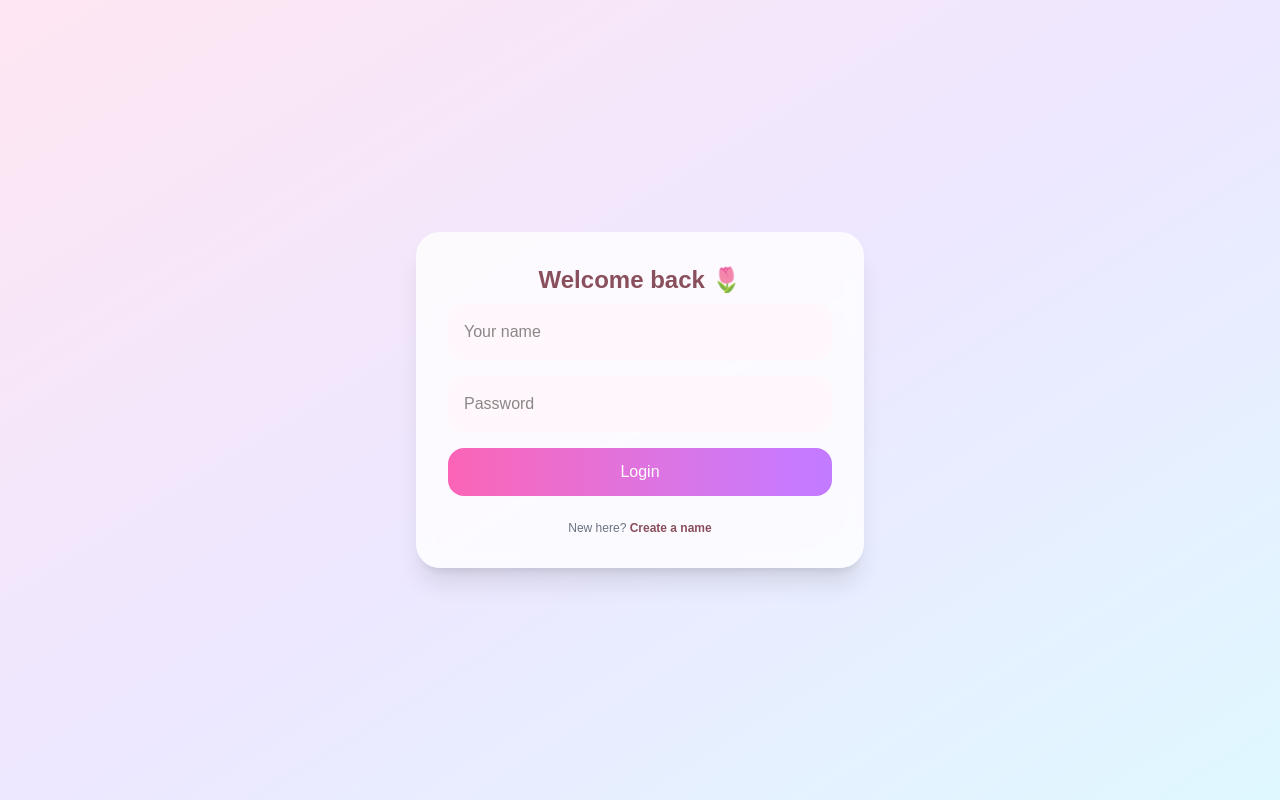
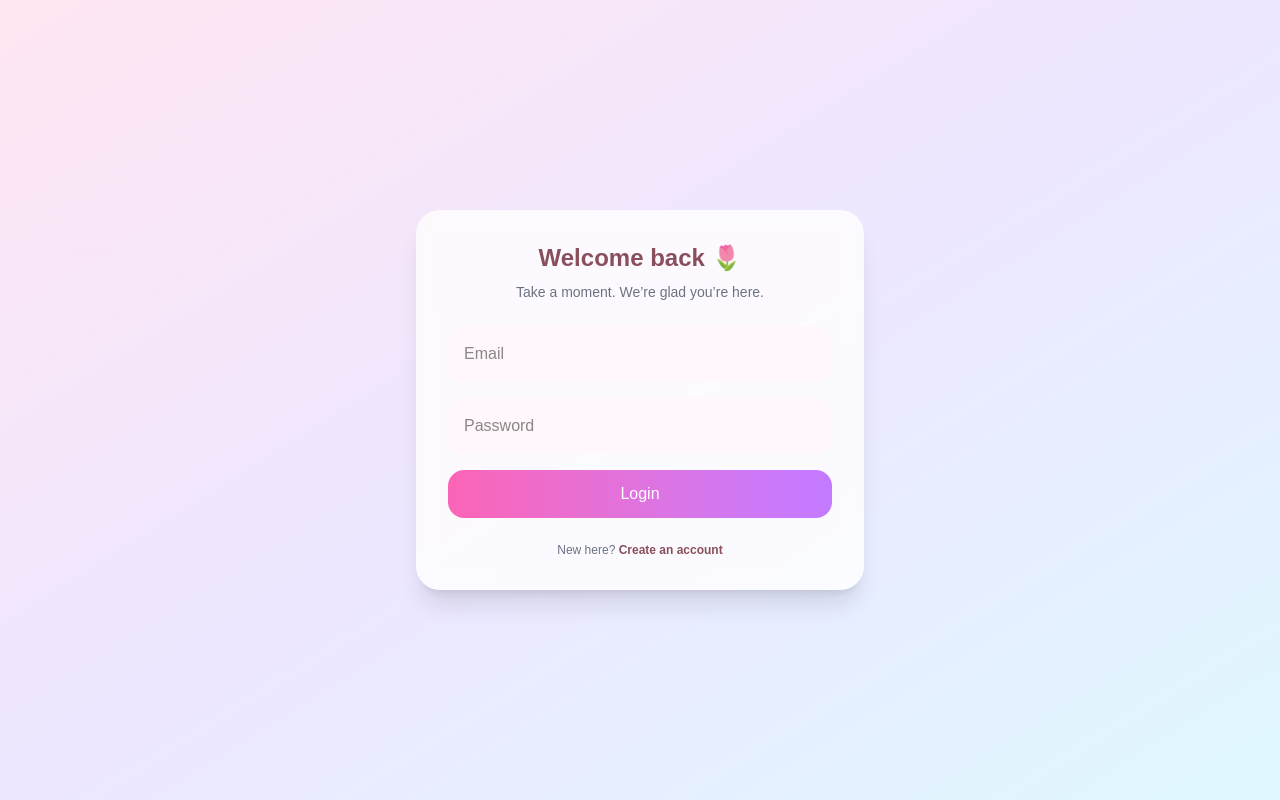
Before and after one commit to pranathirshetty/Techspirit, a Next.js app in the folder frontend/: page /login in a window 1280 px wide. Built offline with nearby package versions, Linux system fonts and the light colour scheme.

Commit message:
Mood share

```diff
--- a/frontend/app/login/page.tsx
+++ b/frontend/app/login/page.tsx
@@ -2,25 +2,18 @@
 
 import { useState } from "react";
 import { useRouter } from "next/navigation";
+import { auth } from "../firebase";
 import { signInWithEmailAndPassword } from "firebase/auth";
-import { auth } from "../firebase";
+
 
 export default function LoginPage() {
   const router = useRouter();
-  const [name, setName] = useState("");
+  const [email, setEmail] = useState("");
   const [password, setPassword] = useState("");
 
   const handleLogin = async () => {
-    if (!name || !password) return;
-
-    const fakeEmail = `${name.toLowerCase()}@moodshare.local`;
-
-    try {
-      await signInWithEmailAndPassword(auth, fakeEmail, password);
-      router.push("/home"); // or /action
-    } catch (err: any) {
-      alert("Invalid name or password 😭");
-    }
+    // 🔥 Firebase login will come here
+    console.log(email, password);
   };
 
   return (
@@ -30,12 +23,16 @@ export default function LoginPage() {
         <h2 className="text-2xl font-semibold text-center text-[#8A4F5C] mb-2">
           Welcome back 🌷
         </h2>
+        <p className="text-center text-sm text-gray-500 mb-6">
+          Take a moment. We’re glad you’re here.
+        </p>
 
         <div className="space-y-4">
           <input
-            placeholder="Your name"
-            value={name}
-            onChange={(e) => setName(e.target.value)}
+            type="email"
+            placeholder="Email"
+            value={email}
+            onChange={(e) => setEmail(e.target.value)}
             className="w-full rounded-2xl p-4 bg-[#FFF7FB] outline-none focus:ring-2 focus:ring-pink-200"
           />
 
@@ -61,7 +58,7 @@ export default function LoginPage() {
             className="text-[#8A4F5C] font-semibold cursor-pointer"
             onClick={() => router.push("/signup")}
           >
-            Create a name
+            Create an account
           </span>
         </p>
       </div>
```
